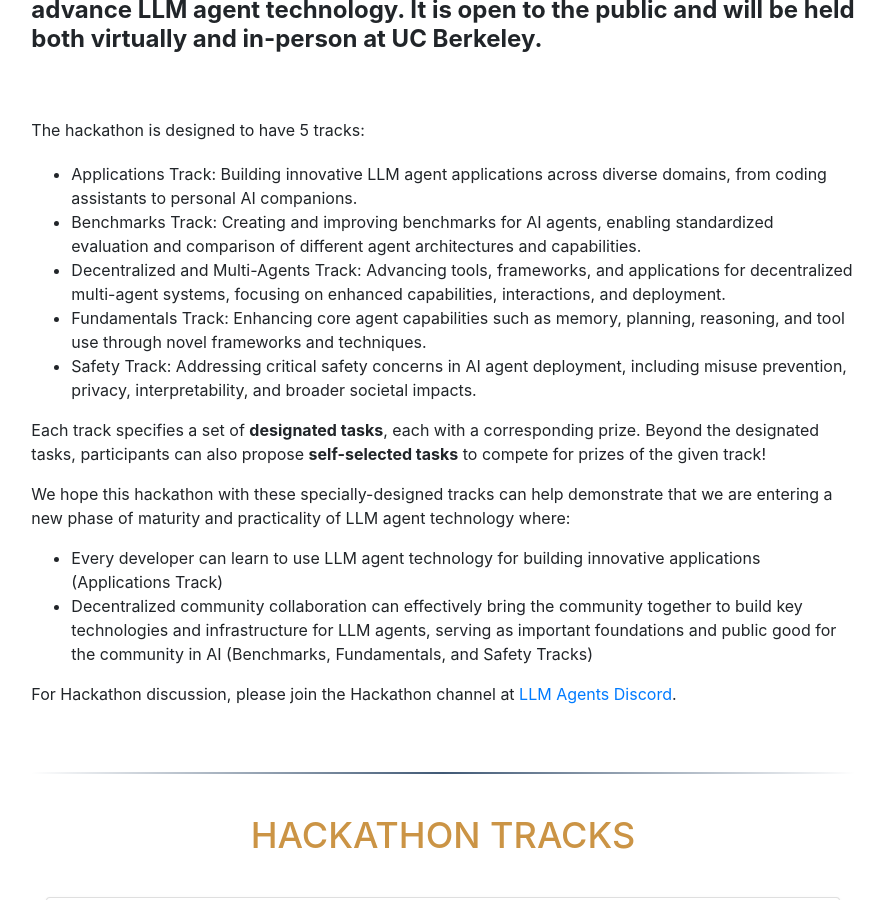
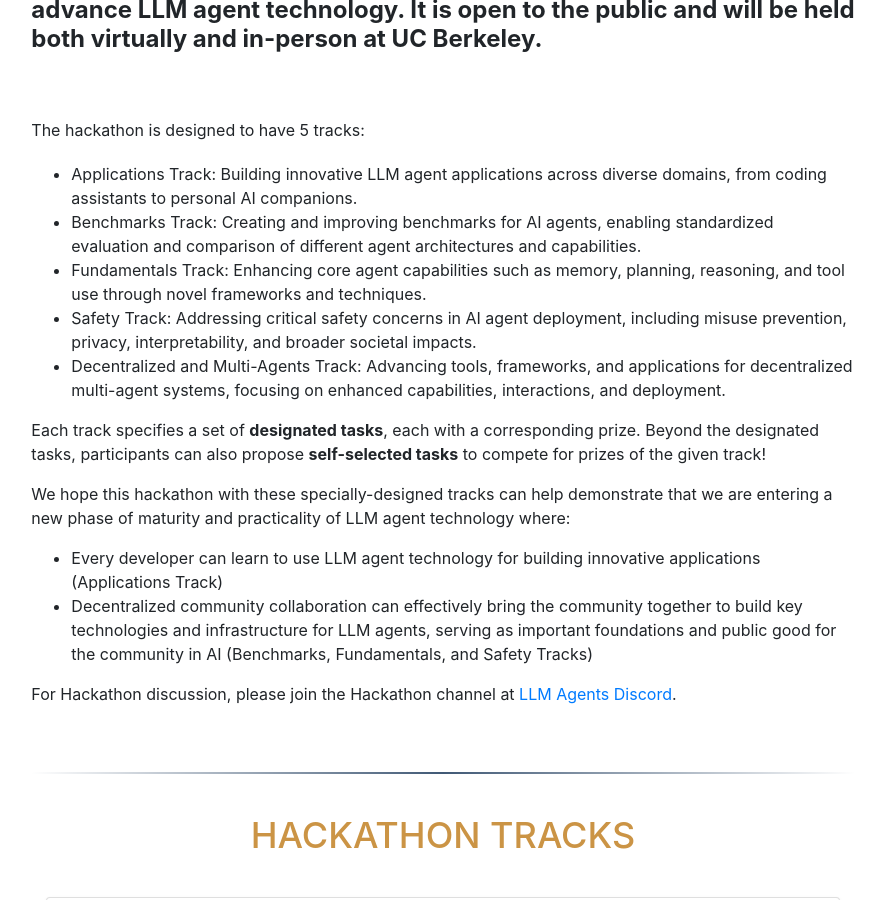
Before and after one commit to rdi-berkeley/llm-agents-hackathon, a Jekyll site: the page built from index.md, in a window 1280 px wide and 900 px high, scrolled down 506 px. Shown: the whole window, without its empty margins (197-1082 px from the left). Built offline with Jekyll 4.4.1, drawn with Linux system fonts in a browser that asks for light colours; nearby versions of some CDN libraries; comment, search, counter and statistics services are not loaded; part of the change alters nothing that is shown.

```diff
--- a/_layouts/home.html
+++ b/_layouts/home.html
@@ -50,9 +50,9 @@ cover-img: "/assets/img/ZKP_Web3 HackathonBanner.jpg"
 <ul>
   <li>Applications Track: Building innovative LLM agent applications across diverse domains, from coding assistants to personal AI companions.</li>
   <li>Benchmarks Track: Creating and improving benchmarks for AI agents, enabling standardized evaluation and comparison of different agent architectures and capabilities.</li>
-  <li>Decentralized and Multi-Agents Track: Advancing tools, frameworks, and applications for decentralized multi-agent systems, focusing on enhanced capabilities, interactions, and deployment.</li>
   <li>Fundamentals Track: Enhancing core agent capabilities such as memory, planning, reasoning, and tool use through novel frameworks and techniques.</li>
   <li>Safety Track: Addressing critical safety concerns in AI agent deployment, including misuse prevention, privacy, interpretability, and broader societal impacts.</li>
+  <li>Decentralized and Multi-Agents Track: Advancing tools, frameworks, and applications for decentralized multi-agent systems, focusing on enhanced capabilities, interactions, and deployment.</li>
 </ul>
 </p>
 
```
